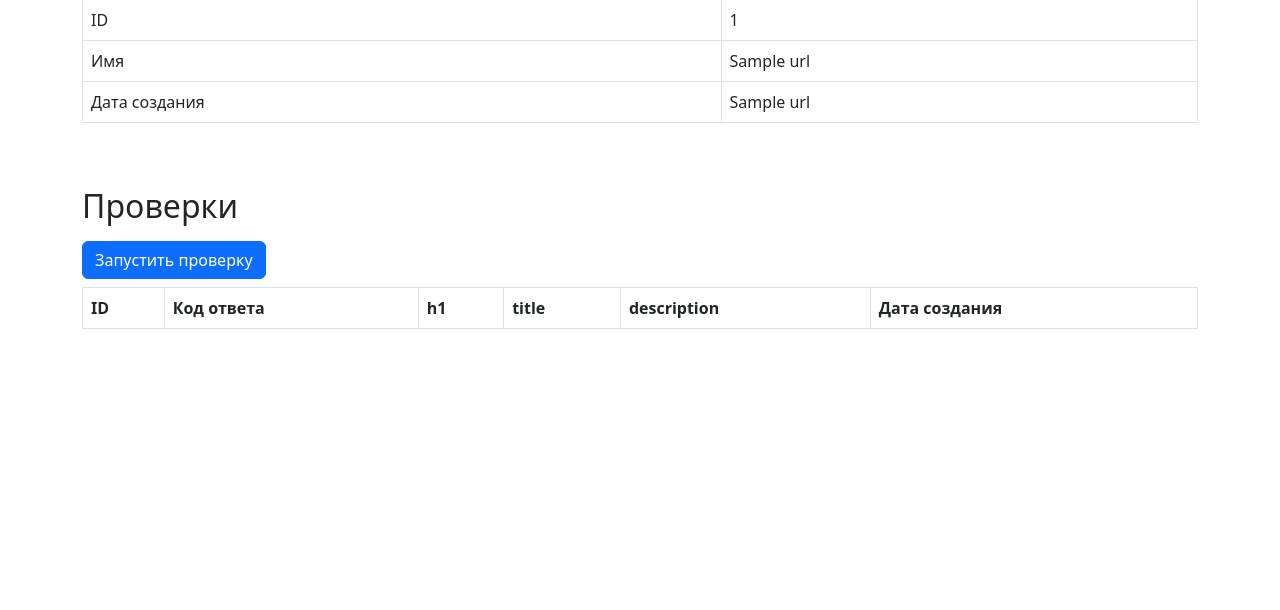
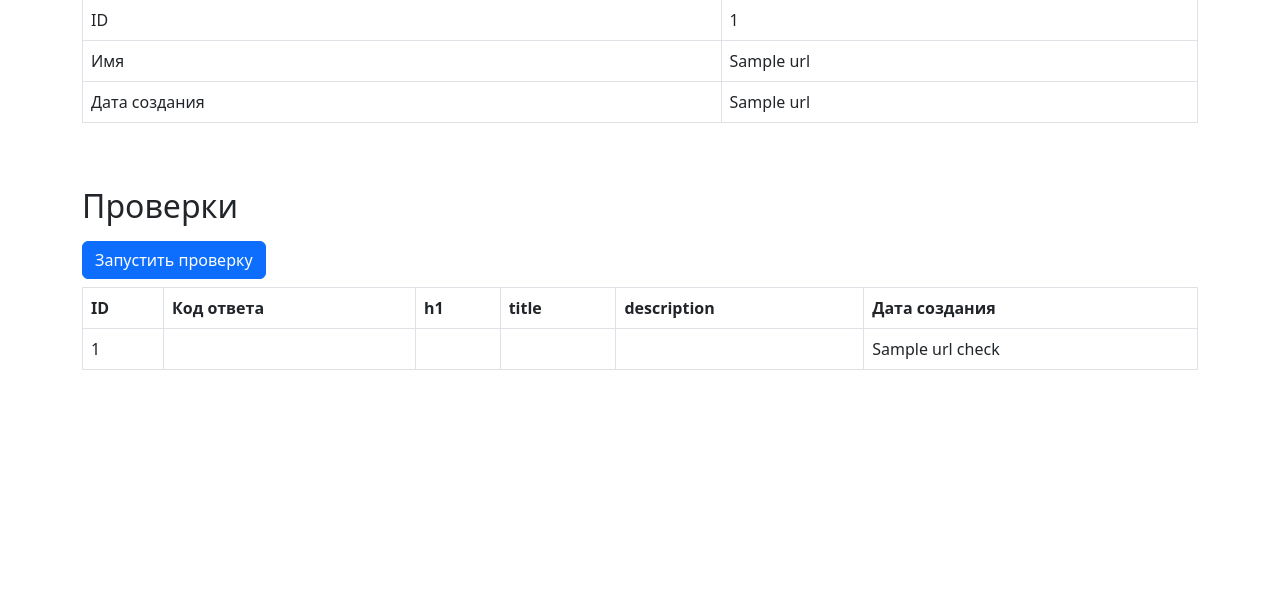
Before and after one commit to amahmetov1998/python-project-83, a Flask app: page /urls/1 in a window 1280 px wide. Shown: the part 129-739 px from the top of the page. Run offline with Flask 3, Linux system fonts and the light colour scheme; a database or web service that is not in the repository returns one stand-in record (values such as "Sample title"); lists and menus that the app fills with data are empty; some libraries are stand-ins or nearby versions.

Commit message:
git add .

```diff
--- a/database.sql
+++ b/database.sql
@@ -1,6 +1,17 @@
+DROP TABLE IF EXISTS url_checks
 DROP TABLE IF EXISTS urls
 CREATE TABLE urls (
     id bigint PRIMARY KEY GENERATED ALWAYS AS IDENTITY,
     name VARCHAR(255),
-    created_at TIME NOT NULL
+    created_at DATE NOT NULL
     );
+
+
+CREATE TABLE url_checks (
+    id bigint PRIMARY KEY GENERATED ALWAYS AS IDENTITY,
+    url_id bigint REFERENCES urls (id),
+    status_code INTEGER,
+    h1 VARCHAR(255),
+    title VARCHAR(255),
+    description VARCHAR(255),
+    created_at DATE);
--- a/page_analyzer/app.py
+++ b/page_analyzer/app.py
@@ -18,19 +18,41 @@ def main():
         connect.autocommit = True
         with connect.cursor() as curs:
             curs.execute(
-                        'DROP TABLE IF EXISTS urls'
-                    )
-            curs.execute(
-                '''CREATE TABLE urls (
+                '''CREATE TABLE IF NOT EXISTS urls (
                 id bigint PRIMARY KEY GENERATED ALWAYS AS IDENTITY,
                 name VARCHAR(255),
-                created_at DATE NOT NULL);'''
-            )
+                created_at DATE NOT NULL);''')
+
+            curs.execute(
+                '''CREATE TABLE IF NOT EXISTS url_checks (
+                id bigint PRIMARY KEY GENERATED ALWAYS AS IDENTITY,
+                url_id bigint REFERENCES urls (id),
+                status_code INTEGER,
+                h1 VARCHAR(255),
+                title VARCHAR(255),
+                description VARCHAR(255),
+                created_at DATE);''')
+
     except Exception as err:
         return err
     url = {'url': ''}
 
     return render_template('main.html', url=url)
+
+
+@app.route('/drop')
+def main_2():
+    try:
+        connect = psycopg2.connect(DATABASE_URL)
+        connect.autocommit = True
+        with connect.cursor() as curs:
+            curs.execute(
+                '''DROP TABLE IF EXISTS url_checks''')
+            curs.execute(
+                '''DROP TABLE IF EXISTS urls''')
+        return 'True'
+    except Exception as err:
+        return err
 
 
 @app.route('/urls', methods=['POST'])
@@ -58,8 +80,7 @@ def add_url():
         with connect.cursor() as curs:
             curs.execute('''
             SELECT * FROM urls;
-            '''
-                         )
+            ''')
             data = curs.fetchall()
 
     except Exception as err:
@@ -73,8 +94,10 @@ def add_url():
                     SELECT id FROM urls WHERE name=%s;
                     ''', (url,))
                     url_id = curs.fetchone()[0]
+
             except Exception as err:
                 return err
+
             flash('Страница уже существует', 'warning')
             return redirect(f'/urls/{url_id}')
 
@@ -82,18 +105,16 @@ def add_url():
         connect = psycopg2.connect(DATABASE_URL)
         connect.autocommit = True
         with connect.cursor() as curs:
+
             curs.execute('''
             INSERT INTO urls (name, created_at)
             VALUES (%s, %s);
-            ''', (url, date.today())
-                         )
+            ''', (url, date.today()))
 
-        with connect.cursor() as curs:
             curs.execute('''
             SELECT id FROM urls WHERE name=%s;
             ''', (url,))
             url_id = curs.fetchone()[0]
-            # return redirect(url_for('urls', id={curs.fetchone()[0]}))
 
     except Exception as err:
         return err
@@ -111,14 +132,19 @@ def get_url(url_id):
         connect = psycopg2.connect(DATABASE_URL)
         with connect.cursor() as curs:
             curs.execute('''
-            SELECT * FROM urls WHERE id=%s;
+            SELECT * FROM urls WHERE id=%s
             ''', (url_id,))
             data = curs.fetchall()
+
+            curs.execute('''
+            SELECT * FROM url_checks WHERE url_id=%s
+            ''', (url_id,))
+            info = curs.fetchall()
 
     except Exception as err:
         return err
 
-    return render_template('url.html', data=data, messages=messages)
+    return render_template('url.html', data=data, info=info, messages=messages)
 
 
 @app.get('/urls')
@@ -127,7 +153,12 @@ def get_urls():
         connect = psycopg2.connect(DATABASE_URL)
         with connect.cursor() as curs:
             curs.execute('''
-            SELECT * FROM urls ORDER BY id DESC;
+            SELECT url_checks.url_id, urls.name, MAX(url_checks.created_at)
+            FROM url_checks
+            JOIN urls
+            ON urls.id = url_checks.url_id
+            GROUP BY url_checks.url_id, urls.name
+            ORDER BY url_checks.url_id DESC
             ''')
             data = curs.fetchall()
 
@@ -135,3 +166,20 @@ def get_urls():
         return err
 
     return render_template('urls.html', data=data)
+
+
+@app.route('/urls/<int:url_id>/checks', methods=['POST'])
+def check_urls(url_id):
+    try:
+        connect = psycopg2.connect(DATABASE_URL)
+        connect.autocommit = True
+        with connect.cursor() as curs:
+            curs.execute('''
+            INSERT INTO url_checks (url_id, created_at)
+            VALUES (%s, %s)
+            ''', (url_id, date.today(),))
+
+    except Exception as err:
+        return err
+    flash('Страница успешно проверена', 'success')
+    return redirect(f'/urls/{url_id}')
--- a/page_analyzer/templates/url.html
+++ b/page_analyzer/templates/url.html
@@ -38,32 +38,34 @@
 
         <main class="flex-grow-1">
             <div class="container-lg mt-3">
-                <h1>Сайт: {{data[0][1]}}</h1>
+                {% for elem in data %}
+                <h1>Сайт: {{elem[1]}}</h1>
                 <div class="table-responsive">
                     <table class="table table-bordered table-hover text-nowrap" data-test="url">
                         <tbody>
                             <tr>
                                 <td>ID</td>
-                                <td>{{ data[0][0] }}</td>
+                                <td>{{ elem[0] }}</td>
                             </tr>
                             <tr>
                                 <td>Имя</td>
-                                <td>{{ data[0][1] }}</td>
+                                <td>{{ elem[1] }}</td>
                             </tr>
                             <tr>
                                 <td>Дата создания</td>
-                                <td>{{ data[0][2] }}</td>
+                                <td>{{ elem[2] }}</td>
                             </tr>
                         </tbody>
                     </table>
+                    {% endfor %}
                 </div>
 
                 <h2 class="mt-5 mb-3">Проверки</h2>
-                <form action="#" method="post">
+                <form action="/urls/{{ data[0][0] }}/checks" method="post">
                     <input type="submit" class="btn btn-primary" value="Запустить проверку">
                 </form>
                 <div class="table-responsive">
-                    <table class="table table-bordered table-hover mt-2" data-test="checks">
+                    <table class="table table-bordered table-hover mt-2" data-test="checks url">
                         <thead>
                             <tr>
                                 <th>ID</th>
@@ -75,6 +77,18 @@
                             </tr>
                         </thead>
                         <tbody>
+                        {% if info %}
+                        {% for elem in info %}
+                            <tr>
+                                <td>{{ elem[0] }}</td>
+                                <td></td>
+                                <td></td>
+                                <td></td>
+                                <td></td>
+                                <td>{{ elem[6] }}</td>
+                            </tr>
+                        {% endfor %}
+                        {% endif %}
                         </tbody>
                     </table>
                 </div>
--- a/page_analyzer/templates/urls.html
+++ b/page_analyzer/templates/urls.html
@@ -42,7 +42,7 @@
                             <tr>
                                 <td>{{ element[0] }}</td>
                                 <td><a href="/urls/{{ element[0] }}">{{ element[1] }}</a></td>
-                                <td></td>
+                                <td>{{ element[2] }}</td>
                                 <td></td>
                             </tr>
                                 {% endfor %}
```
